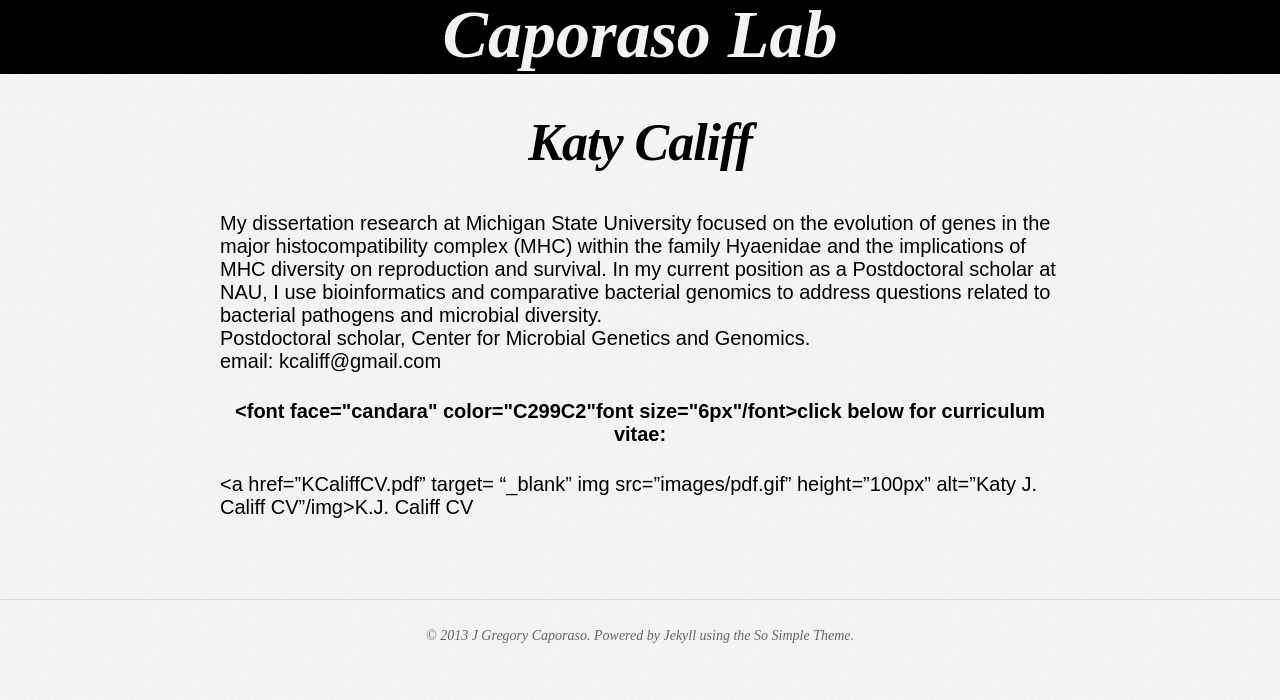
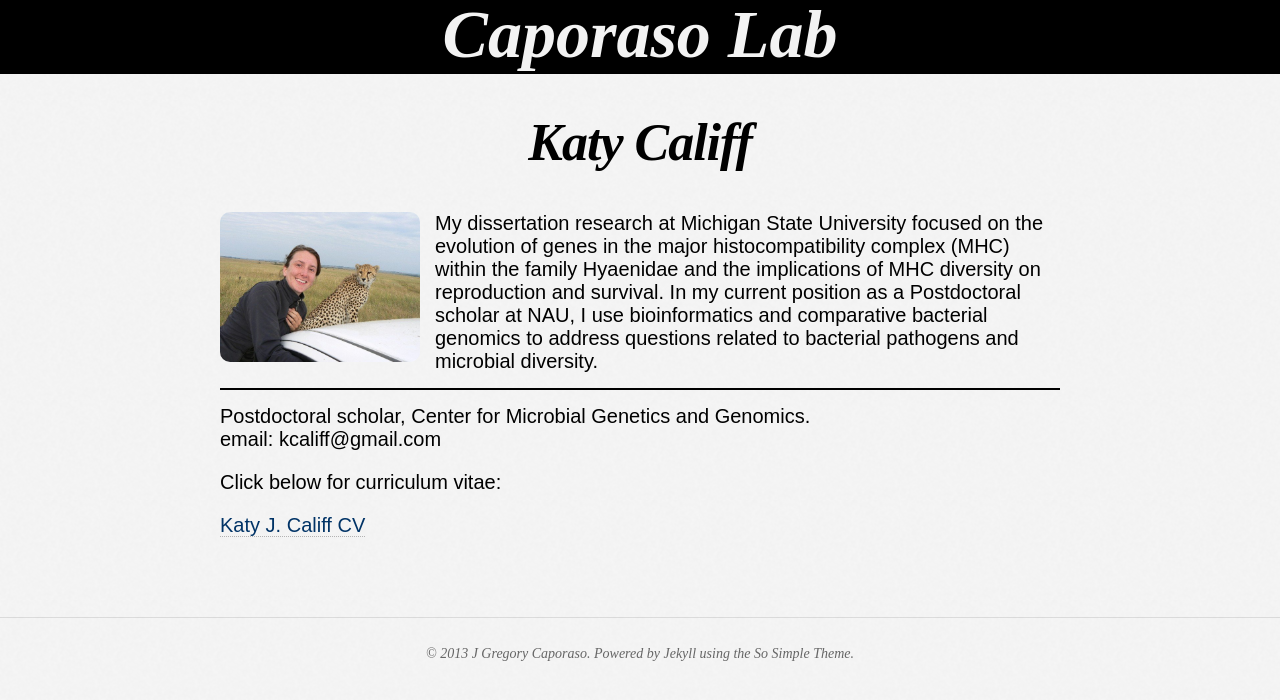
Before and after one commit to wmercurio/gregcaporaso.github.com, a Jekyll site: the page built from people/katy-califf/index.md, in a window 1280 px wide, cut to the strip 0-742 px from the top of the page. Shown: the top 700 px of the strip. Built offline with Jekyll 4.4.1, drawn with Linux system fonts in a browser that asks for light colours.

Commit message:
added 'hr' for abstract

```diff
--- a/_layouts/bio.html
+++ b/_layouts/bio.html
@@ -20,7 +20,7 @@
         <h1 class="entry-title" itemprop="headline">{% if page.headline %}{{ page.headline }}{% else %}{{ page.title }}</h1>{% endif %}
       </header>
       <div class="entry-content">
-      	{{ page.abstract }}
+      <div class="abstract"><img class="abstract-image" src="../{{page.picture}}" /><div class="abstract-content">{{ page.abstract }}</div> </div>
         {{ content }}
       </div><!-- /.entry-content -->
     </div><!-- /.entry-wrapper -->
--- a/assets/css/main.css
+++ b/assets/css/main.css
@@ -766,3 +766,23 @@ border-bottom-right-radius: 10px;*/
 #heading a {
 	color: #f3f3f3;
 }
+
+.abstract {
+border-bottom: solid 2px black;
+padding-bottom: 15px;
+margin-bottom: 15px;
+float: left;
+width: 100%;
+}
+
+.abstract-image {
+max-width: 200px;
+border-radius: 10px;
+margin-right: 15px;
+float: left;
+}
+
+.abstract-description {
+float: left;
+
+}
--- a/people/katy-califf/index.md
+++ b/people/katy-califf/index.md
@@ -10,5 +10,6 @@ abstract: "My dissertation research at Michigan State University focused on the
 Postdoctoral scholar, Center for Microbial Genetics and Genomics.
 email: kcaliff@gmail.com
 
-<h4><center><style type="text/css">a {text-decoration: none}</style><font face="candara" color="C299C2"font size="6px"/font>click below for curriculum vitae: </center></h4>
-<a href="KCaliffCV.pdf" target= "_blank" img src="images/pdf.gif" height="100px" alt="Katy J. Califf CV"/img>K.J. Califf CV
+Click below for curriculum vitae:
+
+<a href="KCaliffCV.pdf" target= "_blank">Katy J. Califf CV</a>
```
